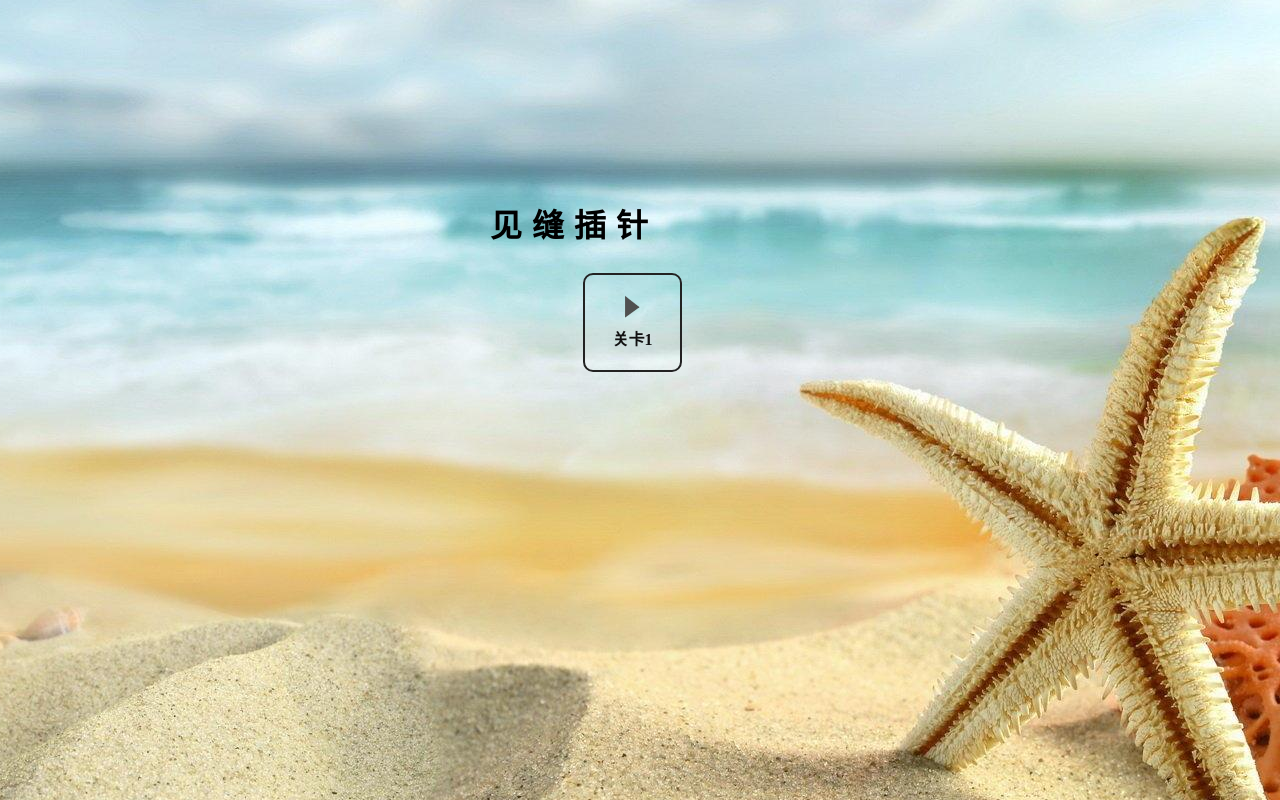
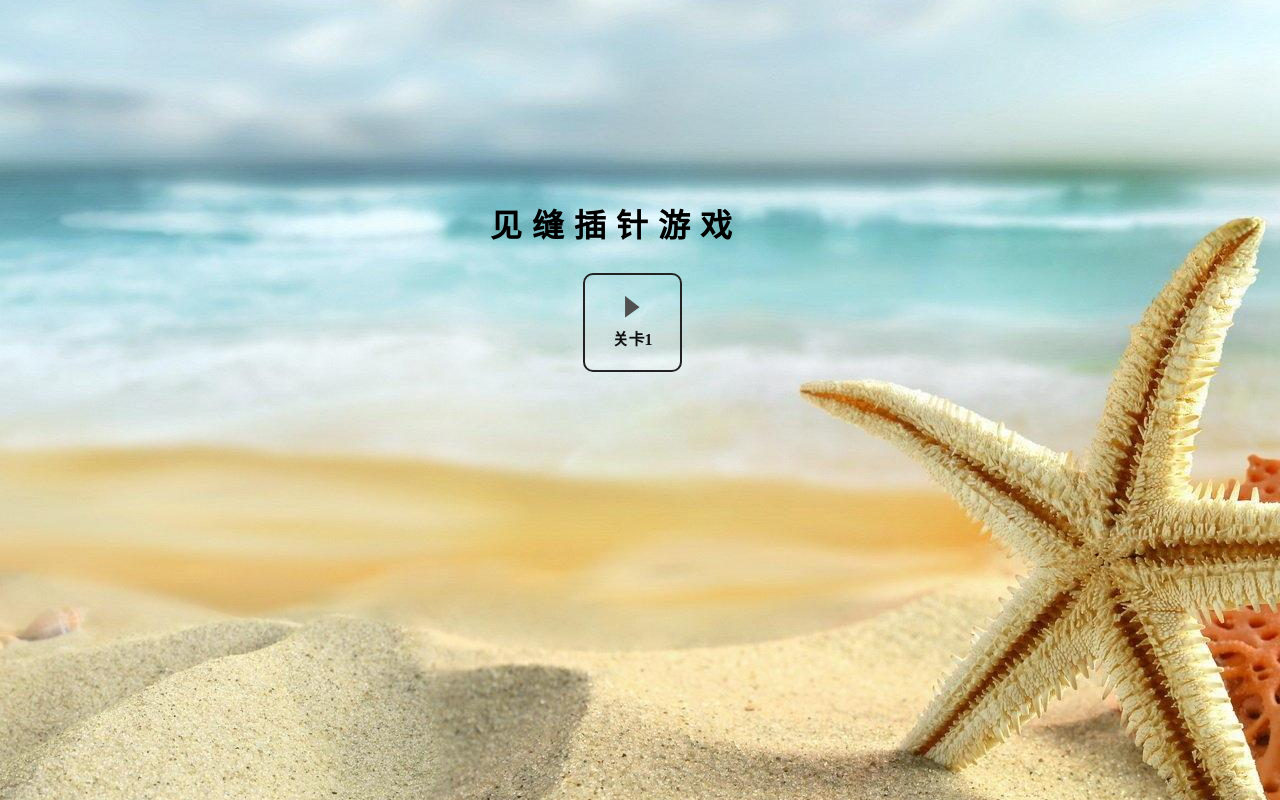
Before and after one commit to Enkioi/jfcz-demo, a plain HTML site: page index.html in a window 1280 px wide. Drawn offline with Linux system fonts and the light colour scheme.

Commit message:
v2第一次提交

```diff
--- a/index.html
+++ b/index.html
@@ -8,7 +8,8 @@
 </head>
 <body>
 	<div class="container">
-		<h2>见缝插针</h2>
+	<!-- v2版本的提交 -->
+		<h2>见缝插针游戏</h2>
 		<div class="play"><a href="start.html" id="go">关卡<span id="leavl">1</span></a></div>
 	</div>
 </body>
```
